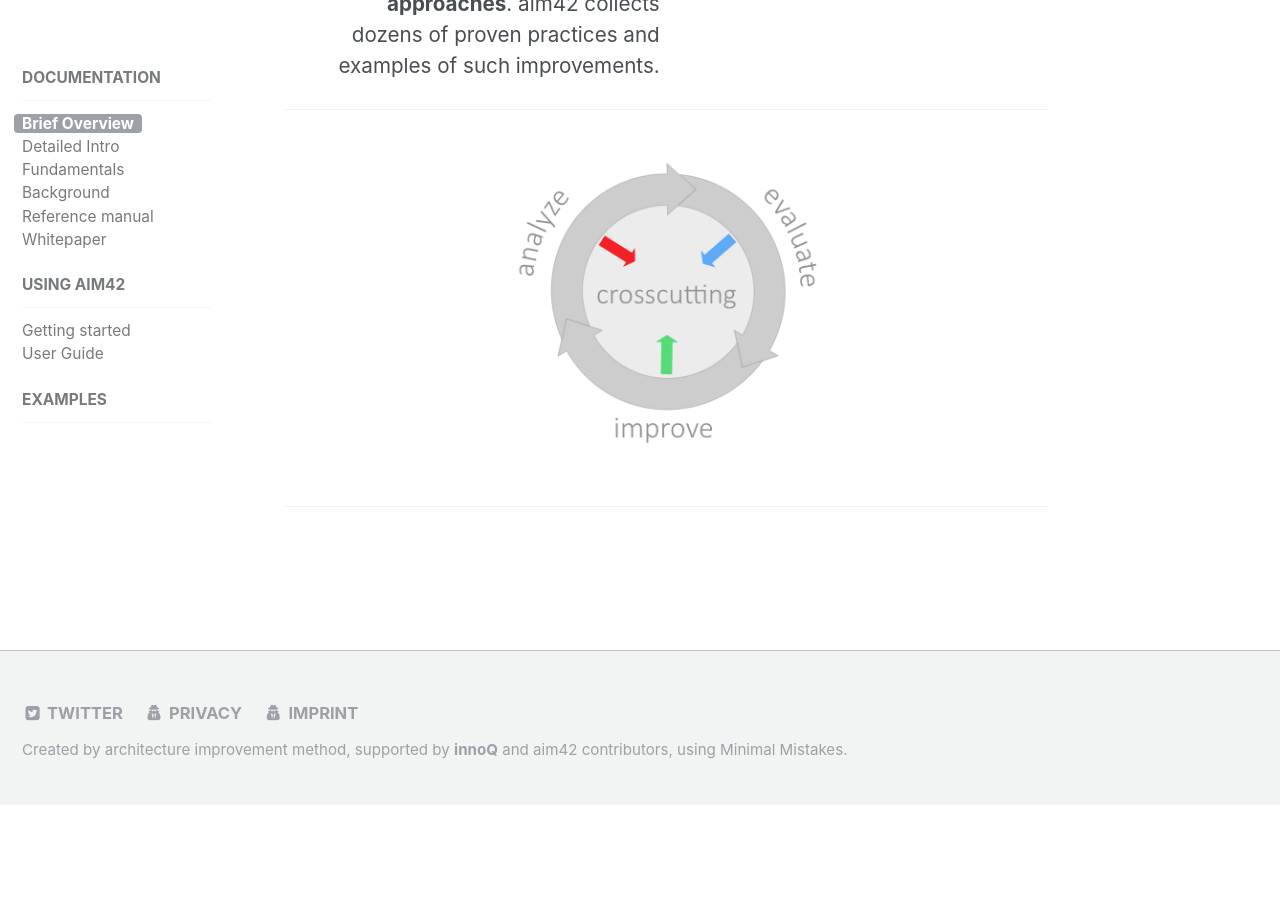
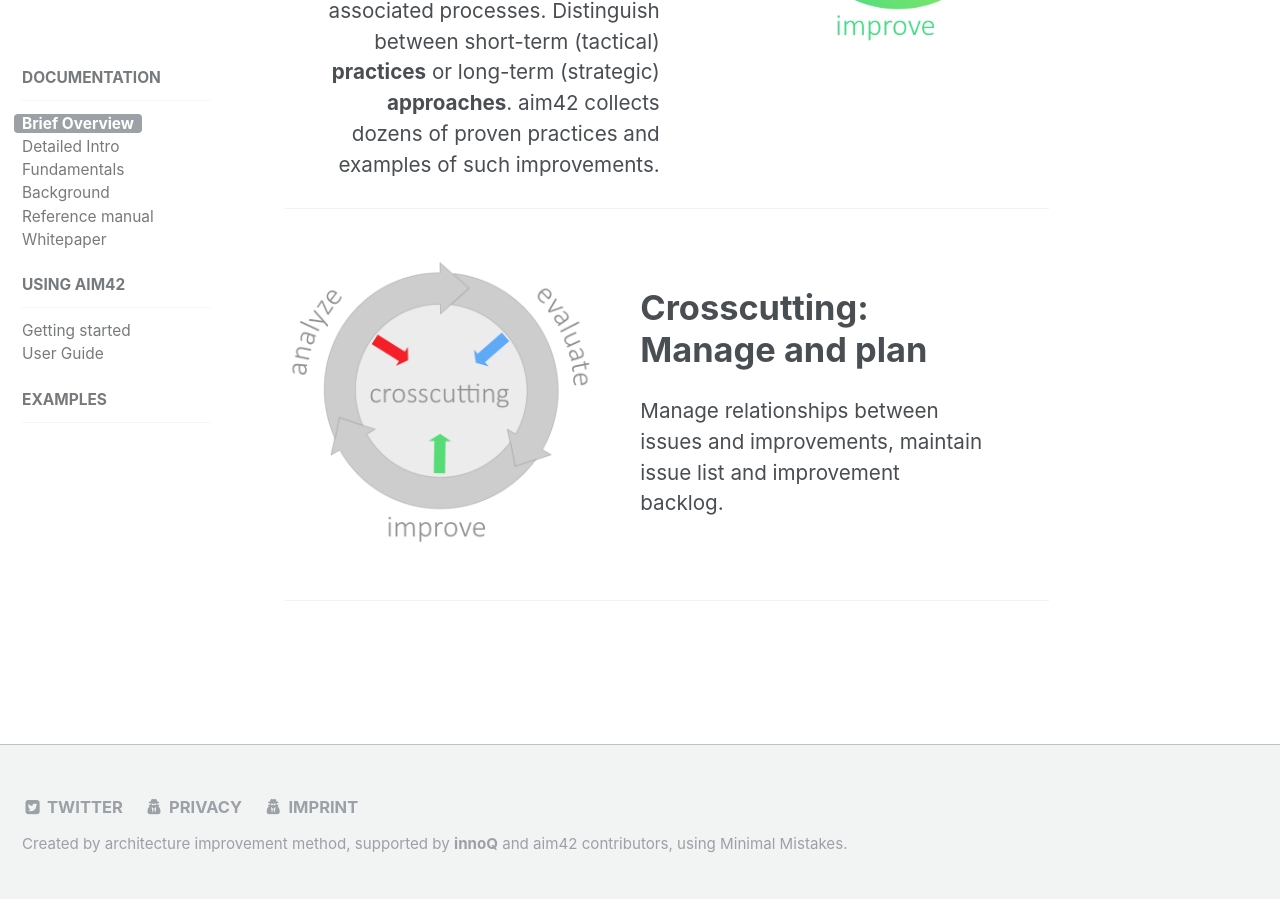
Before and after one commit to aim42/aim42.org-site, a Jekyll site: the page built from _pages/overview.md, in a window 1280 px wide and 900 px high, scrolled down 2449 px. Built offline with Jekyll 4.4.1, drawn with Linux system fonts in a browser that asks for light colours; before the commit the page ends 3255 px from its top, so only the background shows below that; some of the changed text lies outside the part shown.

Commit message:
added brief crosscutting section

```diff
--- a/_pages/overview.md
+++ b/_pages/overview.md
@@ -41,12 +41,14 @@ feature_improve:
 feature_crosscutting:
    - image_path: /images/crosscutting-phase.png
      alt: "Crosscutting"
-     title: ""
-     excerpt: ''
+     title: "Crosscutting: Manage and plan"
+     excerpt: 'Manage relationships between issues and improvements, maintain issue list and improvement backlog.'
 
 ---
 
-# Software improvement, done right!
+# Elevator Pitch
+
+## Software improvement, done right!
 
 aim42 is the systematic and pragmatic approach to improve software systems and architectures.
 
@@ -60,4 +62,4 @@ aim42 is developed by an active community in open-source style, backed by extens
 
 {% include feature_row id="feature_improve" type="right" %}
 
-{% include feature_row id="feature_crosscutting" type="center" %}
+{% include feature_row id="feature_crosscutting" type="left" %}
```
Also changed, not shown: other parts of _pages/overview.md (+1 -1 lines).
